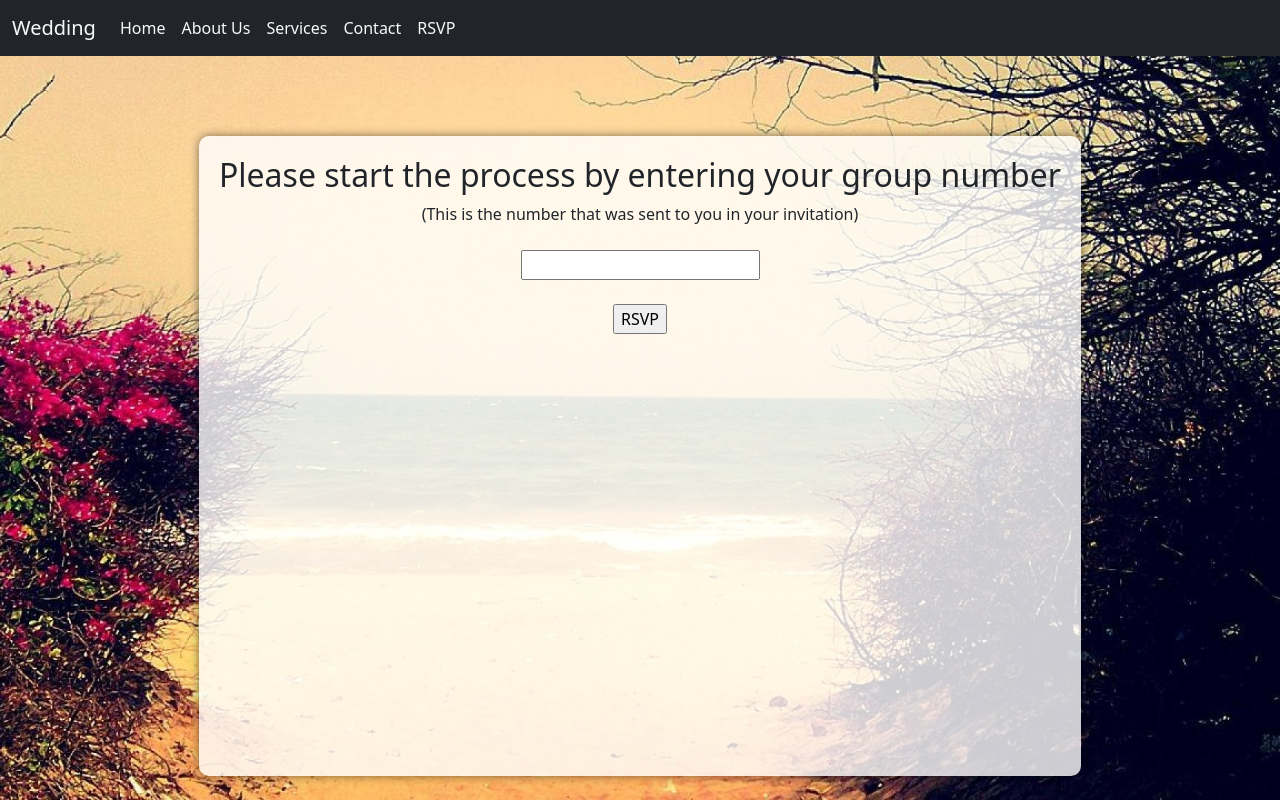
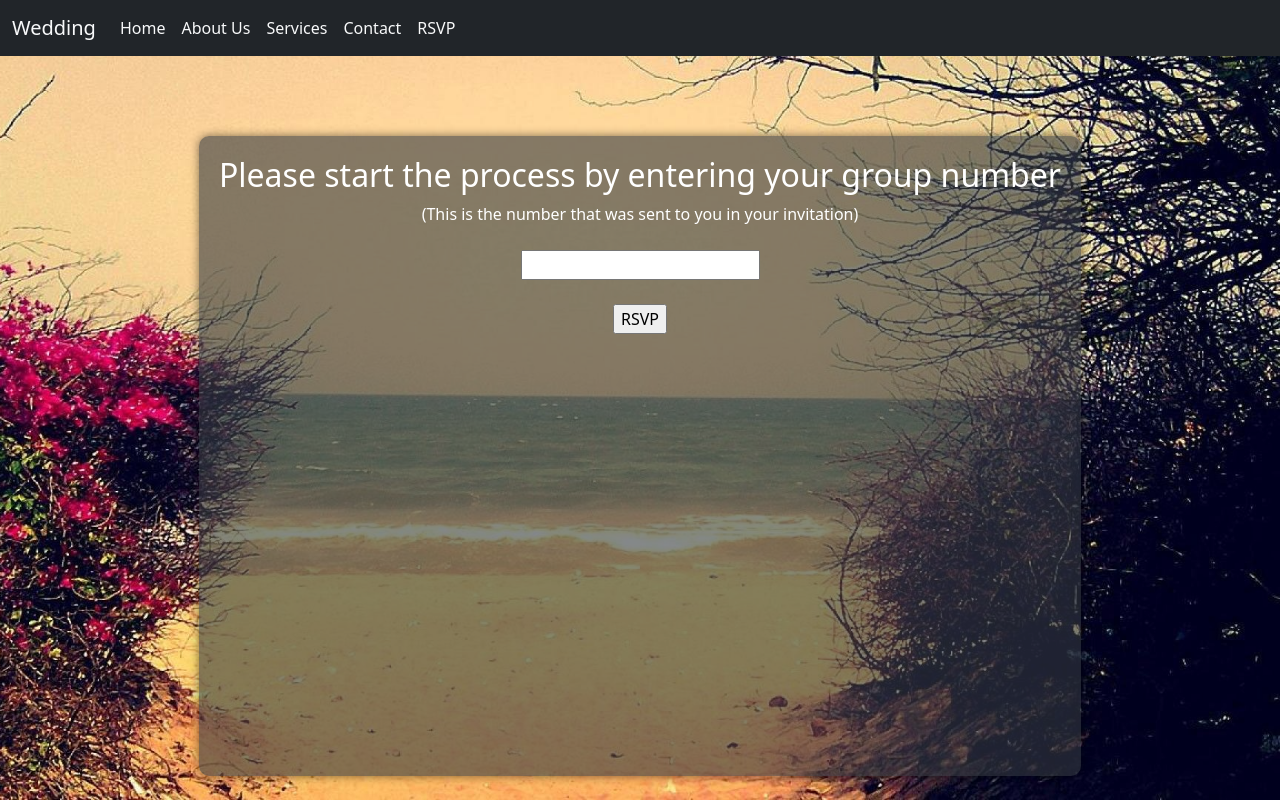
Before and after one commit to Kyle-Kundinger/WeddingRSVP, a React (Create React App) app in the folder client/: page /rsvp in a window 1280 px wide. Built offline with nearby package versions, Linux system fonts and the light colour scheme.

Commit message:
updated rsvp form color

```diff
--- a/client/src/components/rsvp.js
+++ b/client/src/components/rsvp.js
@@ -43,11 +43,12 @@ const Rsvp = () => {
       <div style={{
         position: 'relative',
         marginTop: '80px',
-        backgroundColor: 'rgba(255, 255, 255, 0.8)',
+        backgroundColor: 'rgba(52, 58, 64, 0.6)',
         padding: '20px',
         borderRadius: '10px',
         boxShadow: '0 0 10px rgba(0, 0, 0, 0.5)',
-        zIndex: '999'
+        zIndex: '999',
+        color: 'white',
       }}>
         {loading ? (
           <p>Loading...</p>
```
